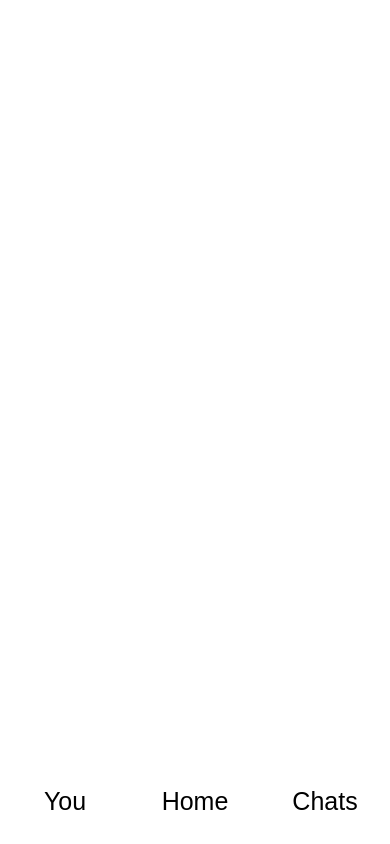
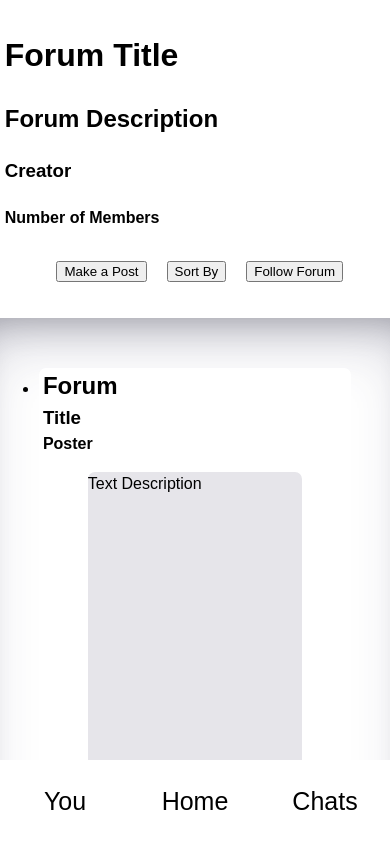
Before and after one commit to GundogCodes/GoodForum., a React (Vite) app: page /forum in a window 390 px wide. Before the commit this address had no page. Built offline with nearby package versions, Linux system fonts and the light colour scheme.

Commit message:
added forum page

```diff
--- a/src/App.jsx
+++ b/src/App.jsx
@@ -27,7 +27,7 @@ function App() {
       <Route path="/" element={<HomePage user={user} setUser={setUser} />}/>
        <Route path="/user/:id" element={<UserPage user={user} setUser={setUser}  />}/>
        <Route path="/chats" element={<ChatsPage user={user} setUser={setUser}  />}/>
-       <Route path="/forum/:id" element={<ForumPage user={user} setUser={setUser}  />}/>
+       <Route path="/forum" element={<ForumPage user={user} setUser={setUser}  />}/>
 
       </Routes>
       </>
--- a/src/components/UserAside/UserAside.jsx
+++ b/src/components/UserAside/UserAside.jsx
@@ -10,7 +10,7 @@ export default function UserAside(){
             <section className={styles.controlPanel}>
                 <p className={styles.setting}>S</p>
                 <p className={styles.friends}>F</p>
-                <p className={styles.edit}>E</p>
+                <p className={styles.edit}>Fo</p> {/*Forums*/}
             </section>
             <Logout/>
         </div>
--- a/src/pages/ForumPage/ForumPage.jsx
+++ b/src/pages/ForumPage/ForumPage.jsx
@@ -1,11 +1,33 @@
 import styles from './ForumPage.module.scss'
 import Footer from '../../components/Footer/Footer'
-
+import Post from '../../components/Post/Post'
 export default function ForumPage({user,setUser}){
     return(
+        <div className={styles.ForumPage}>
+            <header>
+            <h1>Forum Title</h1>
+            <h2>Forum Description</h2>
+            <h3>Creator</h3>
+            <h4>Number of Members</h4>
+            <section>
+                <button>Make a Post</button>
+                <button>Sort By</button>
+                <button>Follow Forum</button>
+            </section>
+            </header>
+            <body>
 
-        <div className={styles.ChatsPageForumPage}>
+            <ul>
+
+                <li><Post/></li>
+                <li><Post/></li>
+                <li><Post/></li>
+                <li><Post/></li>
+                <li><Post/></li>
+                <li><Post/></li>
+            </ul>
             <Footer/>
+            </body>
         </div>
 )
     }
--- a/src/pages/ForumPage/ForumPage.module.scss
+++ b/src/pages/ForumPage/ForumPage.module.scss
@@ -1,13 +1,92 @@
 .ForumPage{
-    background-color: blue;
-    position: absolute;
-    margin-top: 60px;
-    right: 60px;
-    width: 70vw;
-    height: 80vh;
-    border-radius: 15px;
+    position: relative;
     display: flex;
     flex-direction: column;
+    justify-content: flex-start;
+    top:5vmin;
     align-items: center;
-    justify-content: center;
+    width: 100vw;
+    position: fixed;
+    height: 100vh;
+    background-color: white;
+    background-size: cover;
+    overflow-y: scroll;
+    header{
+        color: black;
+        padding: 10px;
+        padding-left: 5vw;
+        width: 100vw;
+        h1{}
+        h2{}
+        h3{}
+        h4{}
+        section{
+            display: flex;
+            justify-content: center;
+
+            button{
+                margin: 10px;
+            }
+        }
+
+    }
+    ul{
+        position: relative;
+        overflow-y: scroll;
+        box-shadow: rgba(50, 50, 93, 0.25) 0px 30px 60px -12px inset, rgba(0, 0, 0, 0.3) 0px 18px 36px -18px inset;
+        border-radius: 7px;
+        padding: 50px;
+
+        width: 80vw;
+        li{
+
+        }
+    }
 }
+
+@media(max-width:900px){
+    .ForumPage{
+        background-color: white;
+        width: 100vw;
+        height: 100vh;
+        display: flex;
+        flex-direction: column;
+        justify-content: flex-start;
+        align-items: center;
+        color:black;
+        position: fixed;
+        top:0;
+        header{
+
+            padding: 10px;
+            padding-left: 5vw;
+            width: 100vw;
+            height: 100vh;
+            h1{}
+            h2{}
+            h3{}
+            h4{}
+            section{
+                display: flex;
+                justify-content: center;
+
+                button{
+                    margin: 10px;
+                }
+            }
+
+        }
+        ul{
+            width: 80vw;
+            height: 100vh;
+            overflow-y: scroll;
+            box-shadow: rgba(50, 50, 93, 0.25) 0px 30px 60px -12px inset, rgba(0, 0, 0, 0.3) 0px 18px 36px -18px inset;
+            border-radius: 7px;
+            padding: 50px;
+
+            li{
+
+            }
+        }
+    }
+}
--- a/src/pages/HomePage/HomePage.jsx
+++ b/src/pages/HomePage/HomePage.jsx
@@ -16,7 +16,7 @@ export default function HomePage({user,setUser}){
             <HomePosts/>
 
             <div className={styles.buttonDiv}>
-
+                <h4>Your Forums</h4>
                     <ul>
                         <li>forum</li>
                         <li>forum</li>
@@ -32,7 +32,7 @@ export default function HomePage({user,setUser}){
                         <li>forum</li>
                         <li>forum</li>
                     </ul>
-
+                    <h4>Create a Forum</h4>
             <button>+</button>
             </div>
 
--- a/src/pages/HomePage/HomePage.module.scss
+++ b/src/pages/HomePage/HomePage.module.scss
@@ -18,13 +18,15 @@
         top:10vh;
         position: absolute;
         width: 20vw;
-        height: 50vh;
-
+        height: 80vh;
+        h4{
+            color: black;
+        }
 
             ul{
                 box-shadow: rgba(50, 50, 93, 0.25) 0px 30px 60px -12px inset, rgba(0, 0, 0, 0.3) 0px 18px 36px -18px inset;
                 width:15vw;
-                height: 40vh;
+                height:80vh;
                 border-radius: 7px;
                 display: flex;
                 justify-content: flex-start;
@@ -115,6 +117,10 @@
 }
 @media (max-width:900px) {
     .HomePage{
+        h4{
+            opacity: 0;
+            width: 20px;
+        }
         #name{
             padding-left: 20vw;
         }
```
